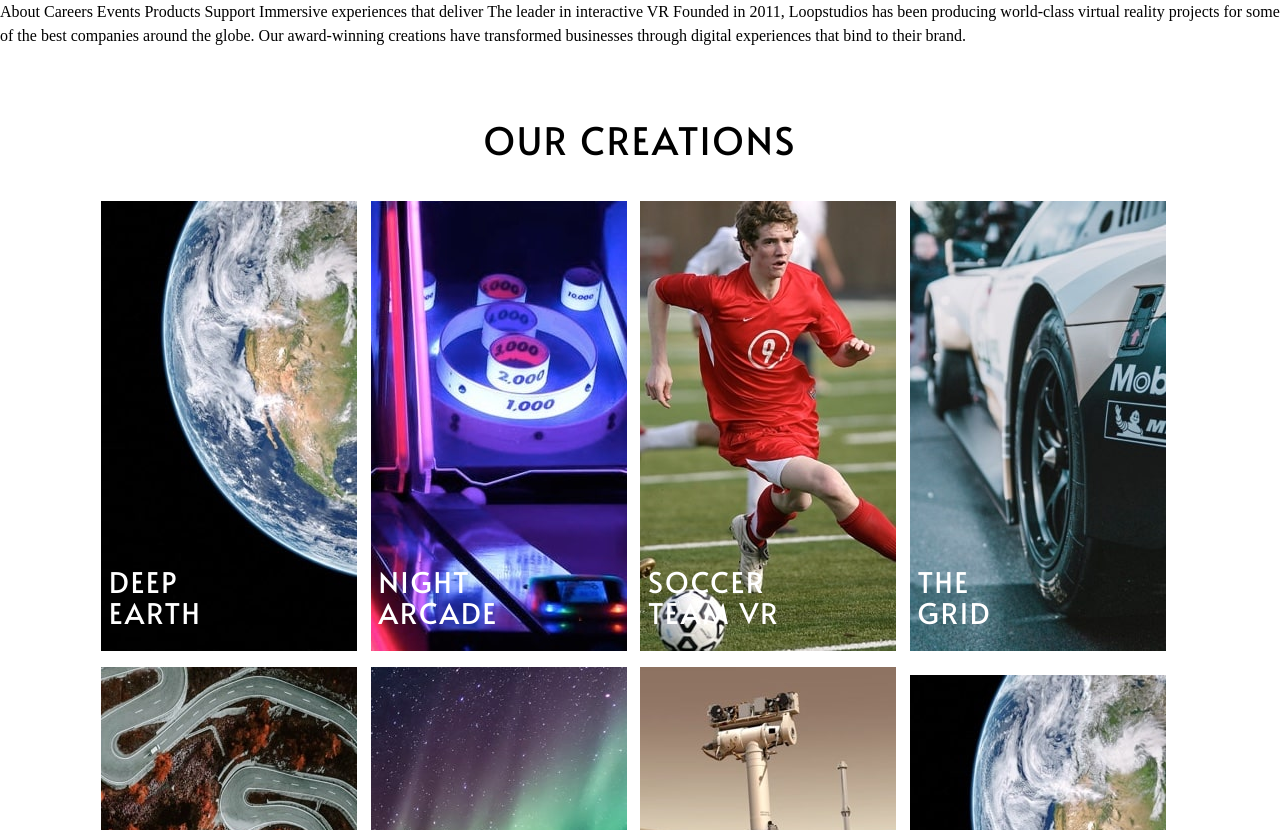
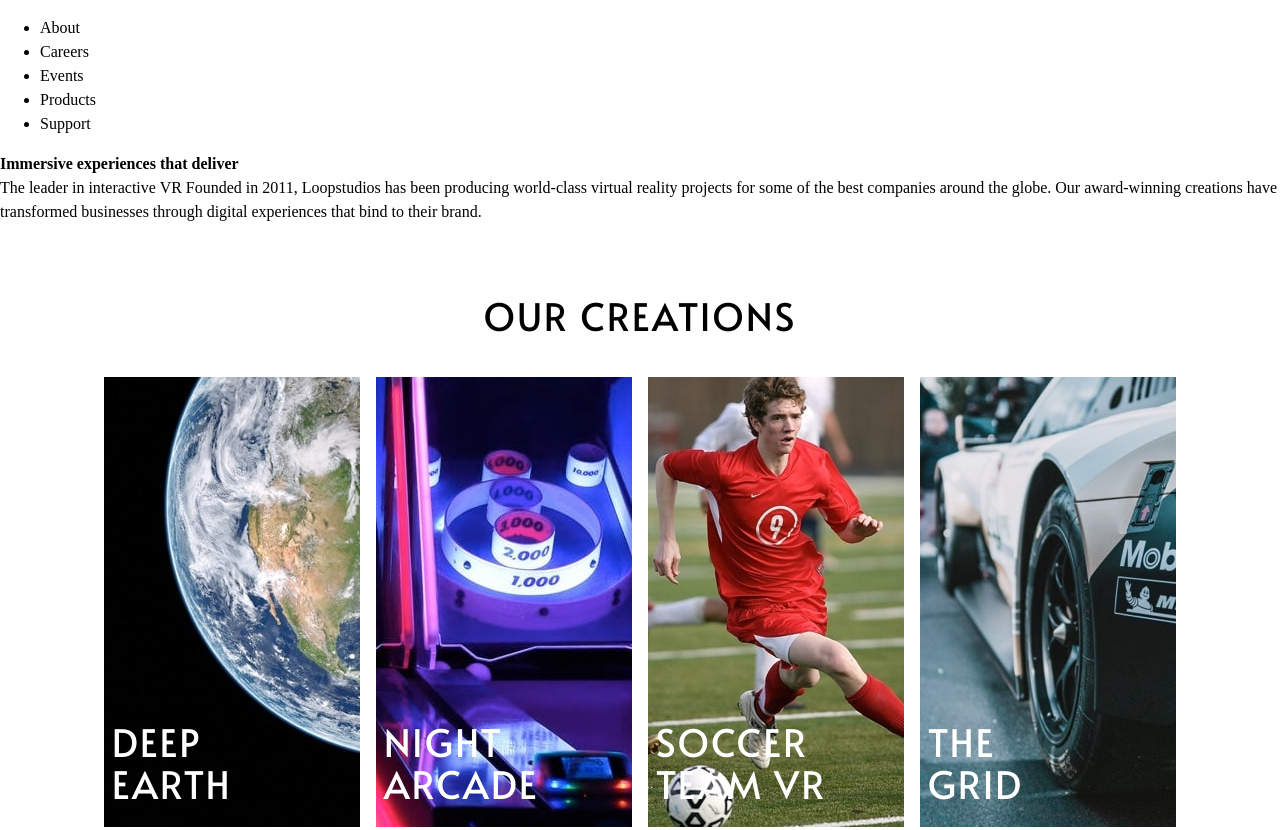
Before and after one commit to dottereldesign/loopstudios_landing_page, a plain HTML site: page index.html in a window 1280 px wide. Shown: the top 830 px of the page. Drawn offline with Linux system fonts and the light colour scheme.

Commit message:
Add header and main semantic elements, adjust grid on creations sections.

```diff
--- a/index.html
+++ b/index.html
@@ -14,85 +14,108 @@
 </head>
 
 <body>
-  About
-  Careers
-  Events
-  Products
-  Support
+  <header>
+    <ul>
+      <li>About</li>
+      <li>Careers</li>
+      <li>Events</li>
+      <li>Products</li>
+      <li>Support</li>
+    </ul>
+  </header>
 
-  Immersive experiences that deliver
+  <main>
+    <h1>Immersive experiences that deliver</h1>
+  </main>
 
+  <section class="leader">
     The leader in interactive VR
-
     Founded in 2011, Loopstudios has been producing world-class virtual reality
     projects for some of the best companies around the globe. Our award-winning
     creations have transformed businesses through digital experiences that bind
     to their brand.
+  </section>
 
   <section class="creations">
     <h2>Our creations</h2>
     <div class="creations_wrapper">
       <div class="creations_card creations_card-1">
+        <a href="#">
           <picture>
             <source srcset="images/desktop/image-deep-earth.jpg" media="(min-width: 1110px)" />
             <img src="images/mobile/image-deep-earth.jpg" alt="">
           </picture>
+        </a>
         <h3>Deep<br>earth</h3>
       </div>
 
       <div class="creations_card creations_card-2">
+        <a href="#">
           <picture>
             <source srcset="images/desktop/image-night-arcade.jpg" media="(min-width: 1110px)" />
             <img src="images/mobile/image-night-arcade.jpg" alt="">
           </picture>
+        </a>
         <h3>Night<br>arcade</h3>
       </div>
 
       <div class="creations_card creations_card-3">
+        <a href="#">
           <picture>
             <source srcset="images/desktop/image-soccer-team.jpg" media="(min-width: 1110px)" />
             <img src="images/mobile/image-soccer-team.jpg" alt="">
           </picture>
+        </a>
         <h3>Soccer<br>team VR</h3>
       </div>
 
       <div class="creations_card creations_card-4">
+        <a href="#">
           <picture>
             <source srcset="images/desktop/image-grid.jpg" media="(min-width: 1110px)" />
             <img src="images/mobile/image-grid.jpg" alt="">
           </picture>
+        </a>
         <h3>The<br>grid</h3>
       </div>
 
       <div class="creations_card creations_card-5">
+        <a href="#">
           <picture>
             <source srcset="images/desktop/image-from-above.jpg" media="(min-width: 1110px)" />
             <img src="images/mobile/image-from-above.jpg" alt="">
           </picture>
+        </a>
         <h3>From up<br>above VR</h3>
       </div>
 
       <div class="creations_card creations_card-6">
+        <a href="#">
           <picture>
             <source srcset="images/desktop/image-pocket-borealis.jpg" media="(min-width: 1110px)" />
             <img src="images/mobile/image-pocket-borealis.jpg" alt="">
           </picture>
+        </a>
         <h3>Pocket<br>borealis</h3>
       </div>
 
       <div class="creations_card creations_card-7">
+        <a href="#">
           <picture>
             <source srcset="images/desktop/image-curiosity.jpg" media="(min-width: 1110px)" />
             <img src="images/mobile/image-curiosity.jpg" alt="">
           </picture>
+        </a>
         <h3>The<br>curiosity</h3>
       </div>
 
       <div class="creations_card creations_card-8">
+        <a href="#">
           <picture class="creations_card-img">
             <source srcset="images/desktop/image-deep-earth.jpg" media="(min-width: 1110px)" />
             <img src="images/mobile/image-deep-earth.jpg" alt="">
           </picture>
+        </a>
         <h3>Make it<br>fisheye</h3>
       </div>
     </div>
@@ -105,7 +128,9 @@
   <footer>
     <div class="footer_container">
       <div class="footer_container-left">
+
         <img src="images/logo.svg" alt="loopstudios logo.">
+
         <ul>
           <li><a href="#">About</a></li>
           <li><a href="#">Careers</a></li>
@@ -114,6 +139,7 @@
           <li><a href="#">Support</a></li>
         </ul>
       </div>
+
       <div class="footer_container-right">
         <div class="footer_icons-wrapper">
           <a href=""><i class="fa-brands fa-facebook"></i></a>
@@ -121,6 +147,7 @@
           <a href=""><i class="fa-brands fa-pinterest"></i></a>
           <a href=""><i class="fa-brands fa-instagram"></i></a>
         </div>
+
         <small>© 2021 Loopstudios. All rights reserved.</small>
       </div>
     </div>
--- a/style.css
+++ b/style.css
@@ -96,6 +96,13 @@ select {
 }
 
 /* creations */
+.creations {
+  display: flex;
+  justify-content: center;
+  flex-direction: column;
+  align-items: center;
+}
+
 .creations_wrapper {
   display: flex;
   flex-direction: column;
@@ -162,9 +169,10 @@ select {
     grid-template-columns: repeat(4, 1fr);
     flex-direction: column;
     align-items: center;
-    padding: 0 16px 0 16px;
+    padding: 0;
     max-width: 1110px;
     margin: 0 auto;
+    gap: 16px;
   }
 
   .creations h2 {
@@ -183,11 +191,11 @@ select {
   }
 
   .creations_card:not(:last-child) {
-    margin-bottom: 16px;
+    margin-bottom: 0;
   }
 
   .creations h3 {
-    font-size: var(--fs-600);
+    font-size: var(--fs-700);
     color: var(--clr-primary-100);
     font-weight: var(--fw-light);
     font-family: var(--ff-primary-100);
```
Lines whose indentation alone changed are shown as unchanged.
